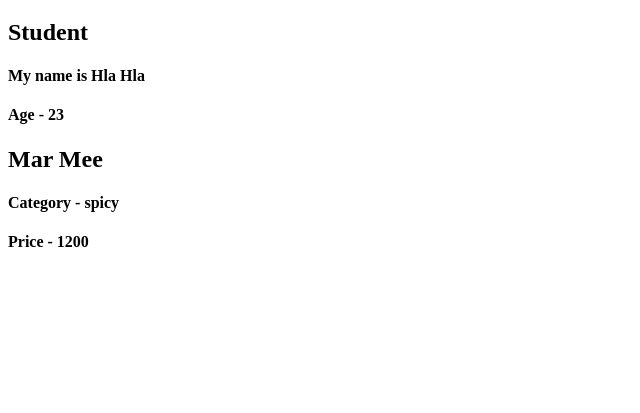
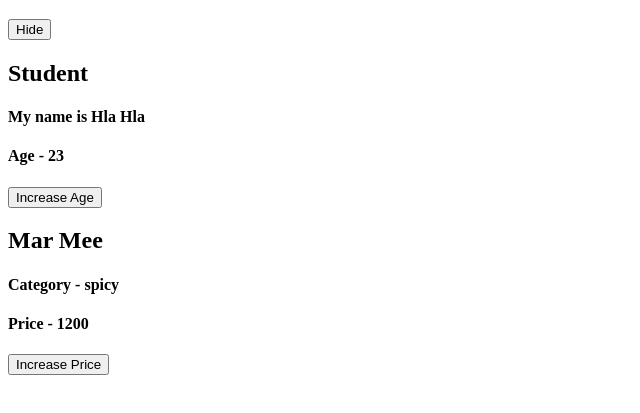
Before and after one commit to ashein-codethedreams/Vue-Basic-Course, a plain HTML site: page index.html in a window 1280 px wide. Shown: the part 61-474 px from the top of the page, without its empty margins (0-640 px from the left). Drawn offline with nearby package versions, Linux system fonts and the light colour scheme.

Commit message:
click event

```diff
--- a/app.js
+++ b/app.js
@@ -4,6 +4,7 @@ const app = Vue.createApp({
       title: "Student",
       name: "Hla Hla",
       age: 23,
+      show: true,
     };
   },
 });
@@ -16,5 +17,11 @@ const profile = Vue.createApp({
       price: 1200,
     };
   },
+  methods: {
+    IncreasePrice() {
+      this.price += 100;
+      alert("price will increase");
+    },
+  },
 });
 profile.mount("#profile");
--- a/index.html
+++ b/index.html
@@ -8,16 +8,25 @@
   </head>
   <body>
     <h1>Hello Vue 3</h1>
+
     <div id="app">
-      <h2>{{title}}</h2>
-      <h4>My name is {{name}}</h4>
-      <h4>Age - {{age}}</h4>
+      <button v-on:click="show=!show">
+        <span v-if="show">Hide</span><span v-if="!show">Show</span>
+      </button>
+      <div v-if="show">
+        <h2>{{title}}</h2>
+        <h4>My name is {{name}}</h4>
+        <h4>Age - {{age}}</h4>
+        <button v-on:click="age++">Increase Age</button>
+      </div>
     </div>
     <div id="profile">
       <h2>{{name}}</h2>
       <h4>Category - {{category}}</h4>
       <h4>Price - {{price}}</h4>
+      <button @click="IncreasePrice">Increase Price</button>
     </div>
+
     <script src="app.js"></script>
   </body>
 </html>
```
